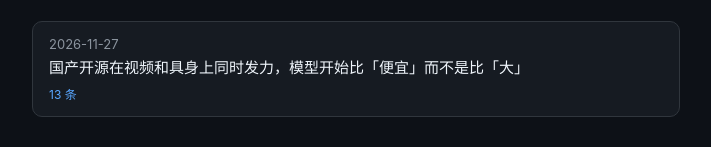
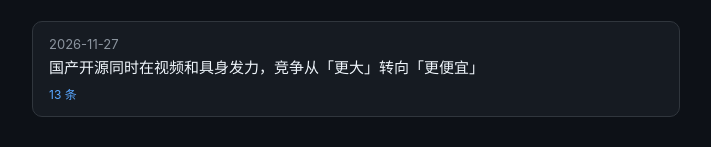
Before and after one commit to JudgeZhao/ai-daily-brief, a plain HTML site: page index.html in a window 1280 px wide. Shown: the part 167-314 px from the top of the page, without its empty margins (284-995 px from the left). Drawn offline with Linux system fonts and the light colour scheme.

Commit message:
brief 2026-11-27

```diff
--- a/index.html
+++ b/index.html
@@ -1 +1 @@
-<!doctype html><html lang="zh-CN"><head><meta charset="utf-8"><meta name="viewport" content="width=device-width,initial-scale=1"><title>AI 日报 · 归档</title><style>:root{--bg:#0d1117;--card:#161b22;--border:#30363d;--fg:#f0f6fc;--muted:#8b949e}*{box-sizing:border-box}body{margin:0;background:var(--bg);color:var(--fg);font-family:"Microsoft YaHei",-apple-system,Segoe UI,sans-serif}.wrap{max-width:680px;margin:0 auto;padding:32px 16px 60px}h1{font-size:26px;margin:0 0 4px}.sub{color:var(--muted);font-size:13px;margin-bottom:20px}.cta a{display:block;text-align:center;background:#238636;color:#fff;padding:14px;border-radius:10px;text-decoration:none;font-weight:600;margin-bottom:24px}.day{display:block;background:var(--card);border:1px solid var(--border);border-radius:10px;padding:14px 16px;margin-bottom:10px;text-decoration:none;color:var(--fg)}.day .d{font-size:13px;color:var(--muted)}.day .h{font-size:15px;margin:5px 0;line-height:1.5}.day .m{font-size:12px;color:#58a6ff}</style></head><body><div class="wrap"><h1>AI 日报</h1><div class="sub">每天 08:00 自动生成 · 点击日期查看当日报纸</div><div class="cta"><a href="2026-11-27/brief.html">查看最新一期 →</a></div><a class="day" href="2026-11-27/brief.html"><div class="d">2026-11-27</div><div class="h">国产开源在视频和具身上同时发力，模型开始比「便宜」而不是比「大」</div><div class="m">13 条</div></a></div></body></html>
+<!doctype html><html lang="zh-CN"><head><meta charset="utf-8"><meta name="viewport" content="width=device-width,initial-scale=1"><title>AI 日报 · 归档</title><style>:root{--bg:#0d1117;--card:#161b22;--border:#30363d;--fg:#f0f6fc;--muted:#8b949e}*{box-sizing:border-box}body{margin:0;background:var(--bg);color:var(--fg);font-family:"Microsoft YaHei",-apple-system,Segoe UI,sans-serif}.wrap{max-width:680px;margin:0 auto;padding:32px 16px 60px}h1{font-size:26px;margin:0 0 4px}.sub{color:var(--muted);font-size:13px;margin-bottom:20px}.cta a{display:block;text-align:center;background:#238636;color:#fff;padding:14px;border-radius:10px;text-decoration:none;font-weight:600;margin-bottom:24px}.day{display:block;background:var(--card);border:1px solid var(--border);border-radius:10px;padding:14px 16px;margin-bottom:10px;text-decoration:none;color:var(--fg)}.day .d{font-size:13px;color:var(--muted)}.day .h{font-size:15px;margin:5px 0;line-height:1.5}.day .m{font-size:12px;color:#58a6ff}</style></head><body><div class="wrap"><h1>AI 日报</h1><div class="sub">每天 08:00 自动生成 · 点击日期查看当日报纸</div><div class="cta"><a href="2026-11-27/brief.html">查看最新一期 →</a></div><a class="day" href="2026-11-27/brief.html"><div class="d">2026-11-27</div><div class="h">国产开源同时在视频和具身发力，竞争从「更大」转向「更便宜」</div><div class="m">13 条</div></a></div></body></html>
```
